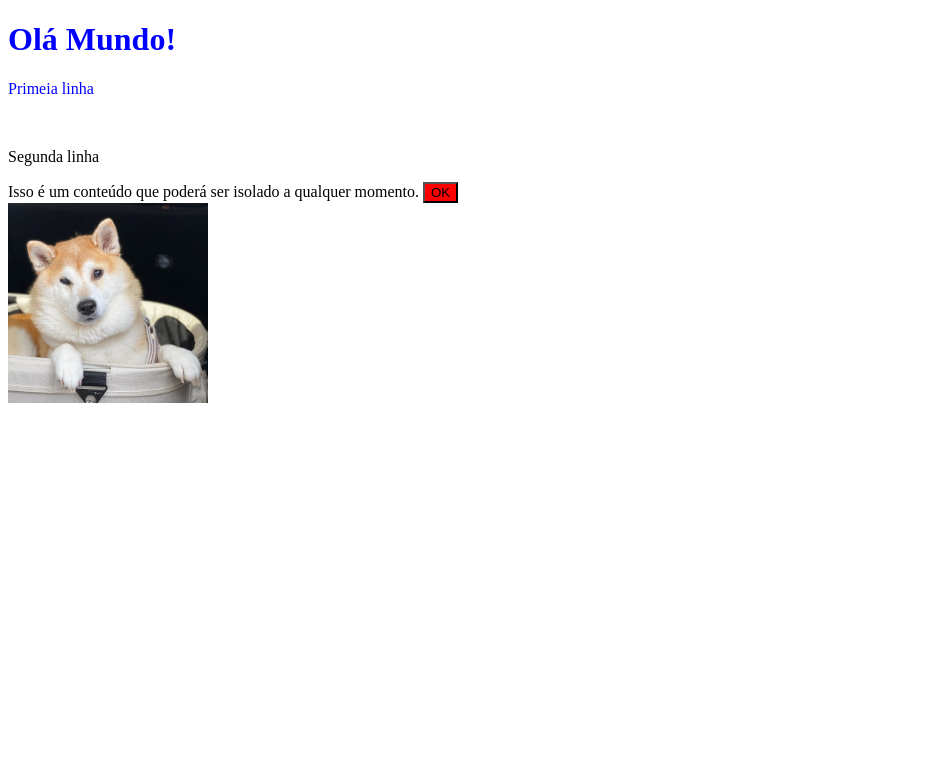
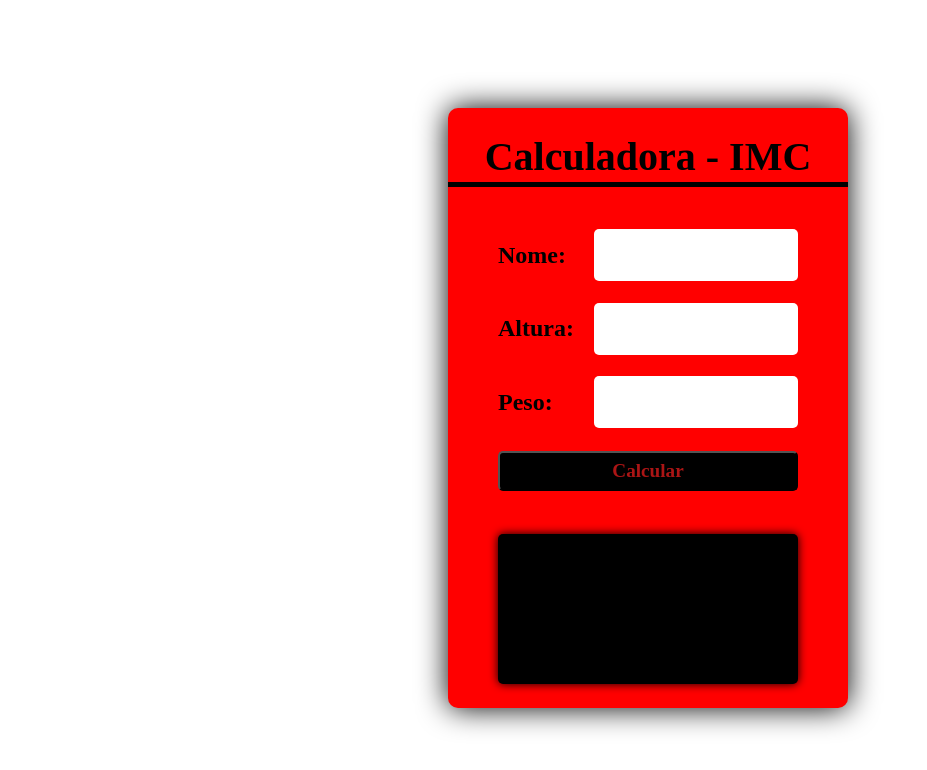
Before and after one commit to corbellizz/cursojs, a plain HTML site: page index.html in a window 1280 px wide. Shown: the whole page, without its empty margins (0-927 px from the left). Drawn offline with Linux system fonts and the light colour scheme.

Commit message:
Minha primeira calculadora.

```diff
--- /dev/null
+++ b/imc.js
@@ -0,0 +1,37 @@
+const calcular = document.getElementById('calcular');
+
+function imc () {
+    const nome = document.getElementById('nome').value;
+    const altura = +document.getElementById('altura').value;
+    const peso = +document.getElementById('peso').value;
+    const resultado = document.getElementById('resultado');
+
+    if (nome !== '' && altura !== '' && peso !== '') {
+
+        const valorIMC = (peso / (altura * altura)).toFixed(1);
+
+        let classificacao = '';
+
+        if (valorIMC < 18.5){
+            classificacao = 'abaixo do peso.';
+        }else if (valorIMC < 25) {
+            classificacao = 'com peso ideal. Parabéns!!!';
+        }else if (valorIMC < 30){
+            classificacao = 'levemente acima do peso.';
+        }else if (valorIMC < 35){
+            classificacao = 'com obesidade grau I.';
+        }else if (valorIMC < 40){
+            classificacao = 'com obesidade grau II';
+        }else {
+            classificacao = 'com obesidade grau III. Cuidado!!';
+        }
+
+        resultado.textContent = `${nome} seu IMC é ${valorIMC} e você está ${classificacao}`;
+
+    }else {
+        resultado.textContent = 'Preencha todos os campos!!!';
+    }
+
+}
+
+calcular.addEventListener('click', imc);
--- a/index.html
+++ b/index.html
@@ -1,34 +1,32 @@
 <!DOCTYPE html>
-<html>
-    <head>
-         <title> Hello Word!</title>
-         <style>
-            .Primeiro-paragrafo{
-                color: blue;
-            }
-         </style>
-    </head>
-    <body>
-        <!-- Aqui eu demonstro como faço um comentario html-->
-        <h1 class="Primeiro-paragrafo"> Olá Mundo!</h1> <!--Heading 1-->
-        <p class="Primeiro-paragrafo"> Primeia linha</p> <!--Paragaph-->
-        <br> <!-- break retun-->
-        <p> Segunda linha</p>
-        <div> <!--Divisor-->
-            Isso é um conteúdo que poderá ser isolado a qualquer momento.
-            <button
-                style="background-color: red;"
-                onclick="alert('Meu primeiro JS')"> OK
-            </button> <!-- Botão -->
+<html lang="pt-br">
+  <head>
+    <meta charset="UTF-8">
+    <meta name="viewport" content="width=device-width, initial-scale=1.0">
+    <title>IMC</title>
+    <link rel="stylesheet" href="style.css">
+  </head>
+  <body>
+    <main>
+      <div class="container">
+        <div class="title"> Calculadora - IMC </div>
+        <div class="input">
+            <label>Nome:</label>
+            <input type="text" id='nome'>
         </div>
-        <!-- src = soource (origem)-->
-        <!-- alt = alternative (alternativo) -->
-        <img
-            src="imagem.jpg"
-            art="cachoro no cesto"
-            width="200px"
-            height="200px"
-        />
-        <!-- Pixel = Unidade de medida no navegador -->
-    </body>
+        <div class="input">
+            <label>Altura:</label>
+            <input type="number" id='altura'>
+        </div>
+        <div class="input">
+            <label>Peso:</label>
+            <input type="number" id='peso'>
+        </div>
+        <button id='calcular'>Calcular</button>
+
+        <div class="result" id='resultado'></div>
+      </div>
+    </main>
+    <script src="./imc.js"></script>
+  </body>
 </html>
--- /dev/null
+++ b/style.css
@@ -0,0 +1,79 @@
+main{
+    display: flex;
+    width: 100vw;
+    height: 100vh;
+    justify-content: center;
+    align-items: center;
+
+  }
+
+  .container{
+    display: flex;
+    flex-direction: column;
+    background: rgb(255, 0, 0);
+    width: 400px;
+    height: 600px;
+    align-items: center;
+    justify-content: space-evenly;
+    border-radius: 10px;
+    box-shadow: 0 0 30px rgb(0, 0, 0);
+  }
+
+  .title{
+    display: flex;
+    justify-content: center;
+    align-items: center;
+    width: 100%;
+    height: 50px;
+    font: bold 2.5rem serif;
+    border-bottom: solid 5px black;
+    margin-bottom: 20px;
+  }
+
+  .input {
+    display: flex;
+    width: 300px;
+    height: 50px;
+    justify-content: space-between;
+    align-items: center;
+  }
+  .input input {
+    width: 200px;
+    height: 50px;
+    border-radius: 5px;
+    border:none;
+    outline: 0;
+    font: bold 1.5rem serif;
+    text-align: center;
+  }
+
+  .input label {
+    font: bold 1.5rem serif;
+  }
+
+  button{
+    width: 300px;
+    height: 40px;
+    font: bold 1.2rem serif;
+    background: #000;
+    color: rgb(171, 21, 21);
+    outline: none;
+    border-radius: 5px;
+    cursor: pointer;
+  }
+
+  .result{
+    display: flex;
+    margin-top: 20px;
+    align-items: center;
+    width: 300px;
+    height: 150px;
+    border-radius: 5px;
+    font: italic 1.5rem serif;
+    box-shadow: 0px 0px 10px black;
+    background: #000;
+    color: rgb(171, 21, 21);
+    padding: 20px;
+    box-sizing: border-box;
+    user-select: none;
+  }
```
